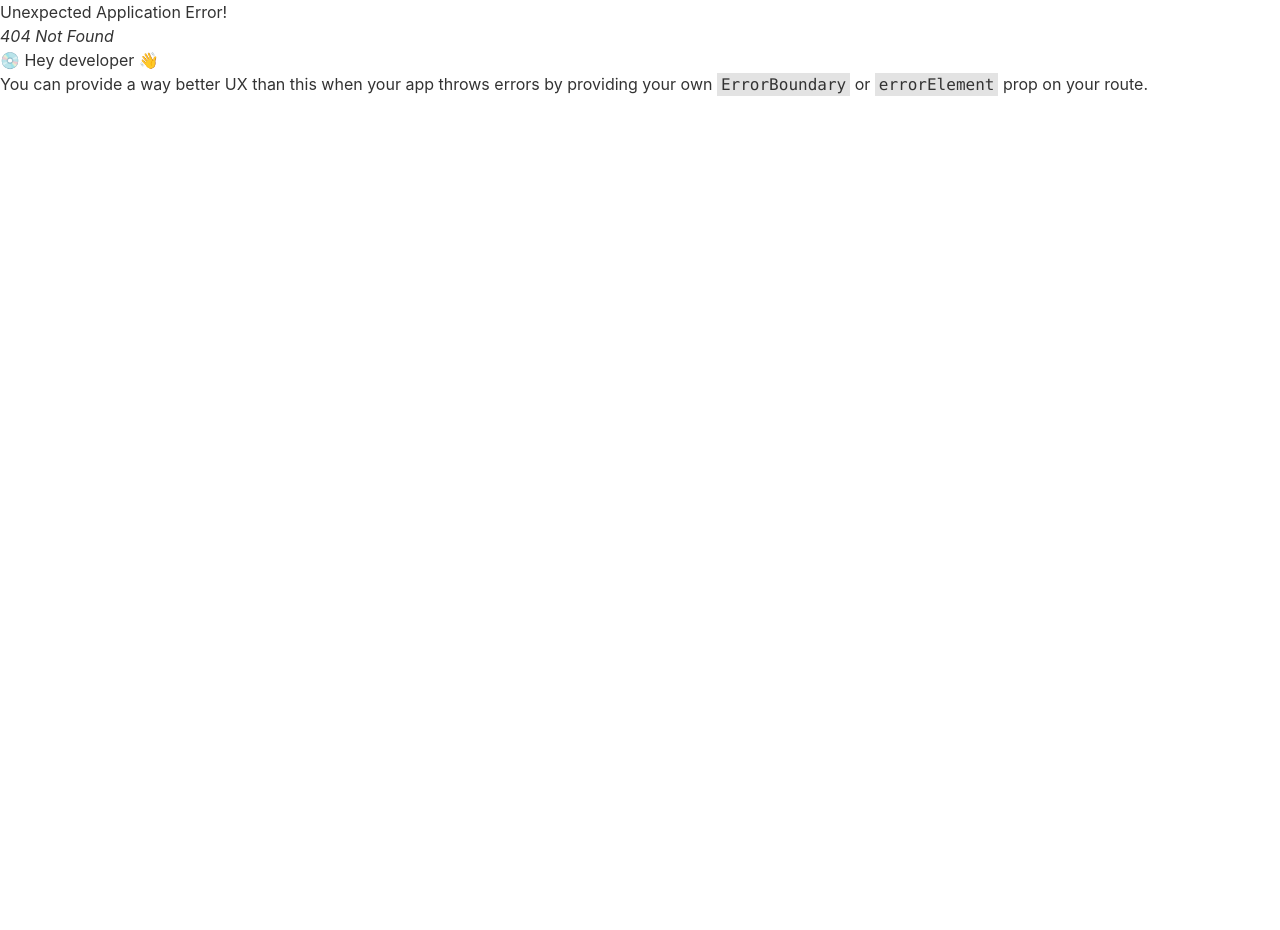
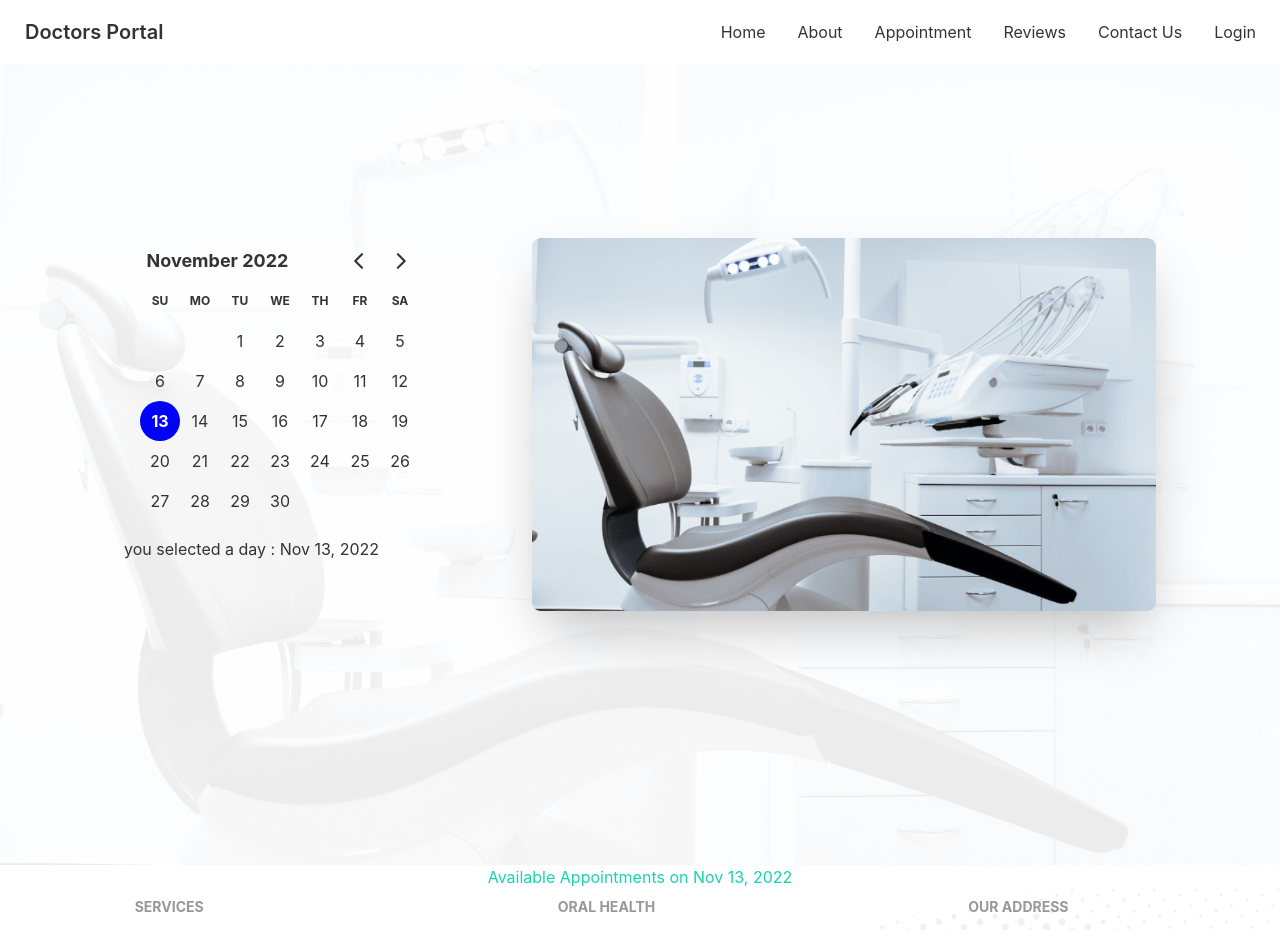
Before and after one commit to ashikbillah699/doctors-portal-client, a React (Create React App) app: page /appointment in a window 1280 px wide. Before the commit this address had no page. Shown: the top 930 px of the page. Before the commit the page ends 800 px from the top, so only its background shows below. Built offline with nearby package versions, Linux system fonts and the light colour scheme.

Commit message:
Appointment page & Appointment Banner set

```diff
--- a/package.json
+++ b/package.json
@@ -7,7 +7,9 @@
     "@testing-library/react": "^13.4.0",
     "@testing-library/user-event": "^13.5.0",
     "daisyui": "^2.39.1",
+    "date-fns": "^2.29.3",
     "react": "^18.2.0",
+    "react-day-picker": "^8.3.6",
     "react-dom": "^18.2.0",
     "react-router-dom": "^6.4.3",
     "react-scripts": "5.0.1",
--- /dev/null
+++ b/src/Pages/AppoinmentPage/AppoinmentPage.js
@@ -0,0 +1,21 @@
+import React, { useState } from 'react';
+import AppiontmentBanner from './AppointmentBanner/AppiontmentBanner';
+import AvilavleAppointment from './AvailableAppointments/AvilavleAppointment';
+
+const AppoinmentPage = () => {
+
+    const [selected, setSelected] = useState(new Date())
+    return (
+        <div>
+            <AppiontmentBanner
+                selected={selected}
+                setSelected={setSelected}
+            ></AppiontmentBanner>
+            <AvilavleAppointment
+                selected={selected}
+            ></AvilavleAppointment>
+        </div>
+    );
+};
+
+export default AppoinmentPage;
--- /dev/null
+++ b/src/Pages/AppoinmentPage/AppointmentBanner/AppiontmentBanner.js
@@ -0,0 +1,32 @@
+import BannerBg from '../../../assets/images/Bannerbg.png';
+import BannerImg from '../../../assets/images/Banner-chair.png'
+import { DayPicker } from 'react-day-picker';
+import { format } from 'date-fns';
+
+const AppiontmentBanner = ({ selected, setSelected }) => {
+    return (
+        <div>
+            <div className="max-w-[1398px] mx-auto hero"
+            // style={{
+            //     background: `url(${BannerBg})`
+            // }}
+            >
+                <img src={BannerBg} alt="" />
+                <div className="hero-content flex-col lg:flex-row-reverse">
+                    <img alt='Banner Chire' src={BannerImg} className="md:w-1/2 mb-20 rounded-lg  shadow-2xl" />
+                    <div className='pb-36'>
+                        <DayPicker
+                            className=' pr-20'
+                            mode="single"
+                            selected={selected}
+                            onSelect={setSelected}
+                        />
+                        <p>you selected a day : {format(selected, 'PP')}</p>
+                    </div>
+                </div>
+            </div>
+        </div>
+    );
+};
+
+export default AppiontmentBanner;
--- /dev/null
+++ b/src/Pages/AppoinmentPage/AvailableAppointments/AvilavleAppointment.js
@@ -0,0 +1,12 @@
+import { format } from 'date-fns';
+import React from 'react';
+
+const AvilavleAppointment = ({ selected }) => {
+    return (
+        <div>
+            <h1 className='text-1xl text-secondary text-center'>Available Appointments on {format(selected, 'PP')}</h1>
+        </div>
+    );
+};
+
+export default AvilavleAppointment;
--- a/src/Pages/Home/Banner/Banner.js
+++ b/src/Pages/Home/Banner/Banner.js
@@ -16,7 +16,6 @@ const Banner = () => {
                     </div>
                 </div>
             </div>
-
         </div>
     );
 };
--- a/src/Pages/Shared/Header/Header.js
+++ b/src/Pages/Shared/Header/Header.js
@@ -5,7 +5,7 @@ const Header = () => {
     const menuItem = <React.Fragment>
         <li><Link to='/'>Home</Link></li>
         <li><Link to='/'>About</Link></li>
-        <li><Link to='/'>Appointment</Link></li>
+        <li><Link to='/appointment'>Appointment</Link></li>
         <li><Link to='/'>Reviews</Link></li>
         <li><Link to='/'>Contact Us</Link></li>
         <li><Link to='/'>Login</Link></li>
--- a/src/Rauter/Router/Router.js
+++ b/src/Rauter/Router/Router.js
@@ -1,5 +1,6 @@
 import { createBrowserRouter } from "react-router-dom";
 import Main from "../../LayOut/Main/Main";
+import AppoinmentPage from "../../Pages/AppoinmentPage/AppoinmentPage";
 import Home from "../../Pages/Home/Home";
 
 const router = createBrowserRouter([
@@ -10,6 +11,10 @@ const router = createBrowserRouter([
             {
                 path: '/',
                 element: <Home></Home>
+            },
+            {
+                path: '/appointment',
+                element: <AppoinmentPage></AppoinmentPage>
             }
         ]
     },
--- a/src/index.js
+++ b/src/index.js
@@ -3,6 +3,7 @@ import ReactDOM from 'react-dom/client';
 import './index.css';
 import App from './App';
 import reportWebVitals from './reportWebVitals';
+import 'react-day-picker/dist/style.css';
 
 const root = ReactDOM.createRoot(document.getElementById('root'));
 root.render(
```
Also changed, not shown: 1 other file (tests, documents, lock files or other folders).
